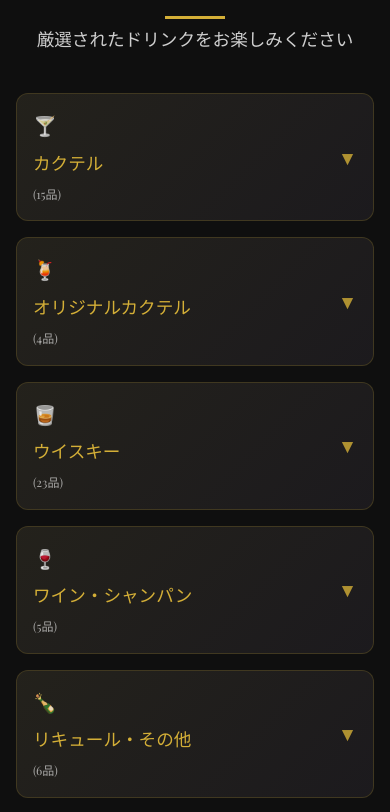
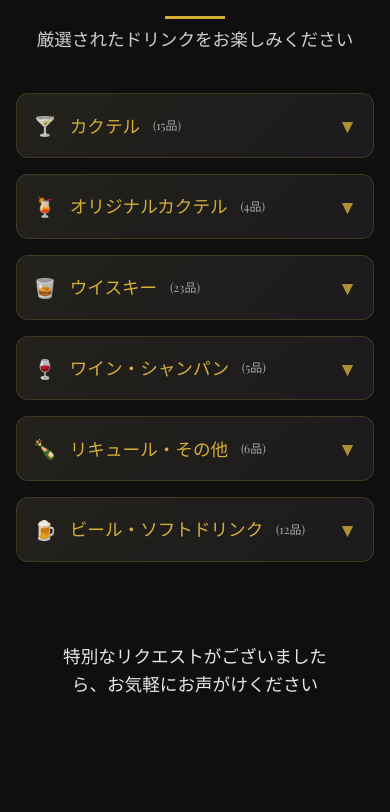
Before and after one commit to tora-spl/oushitsu, a React (Vite) app: page / in a window 390 px wide. Shown: the part 2050-2862 px from the top of the page. Built offline with nearby package versions, Linux system fonts and the light colour scheme.

Commit message:
Menuコンポーネントのアコーディオンヘッダー内テキストを横並び表示に修正

```diff
--- a/src/components/Menu.css
+++ b/src/components/Menu.css
@@ -289,9 +289,9 @@
   }
 
   .category-info {
-    flex-direction: column;
-    align-items: flex-start;
-    gap: 0.5rem;
+    flex-direction: row;
+    align-items: center;
+    gap: 0.8rem;
   }
 
   .category-name {
```
